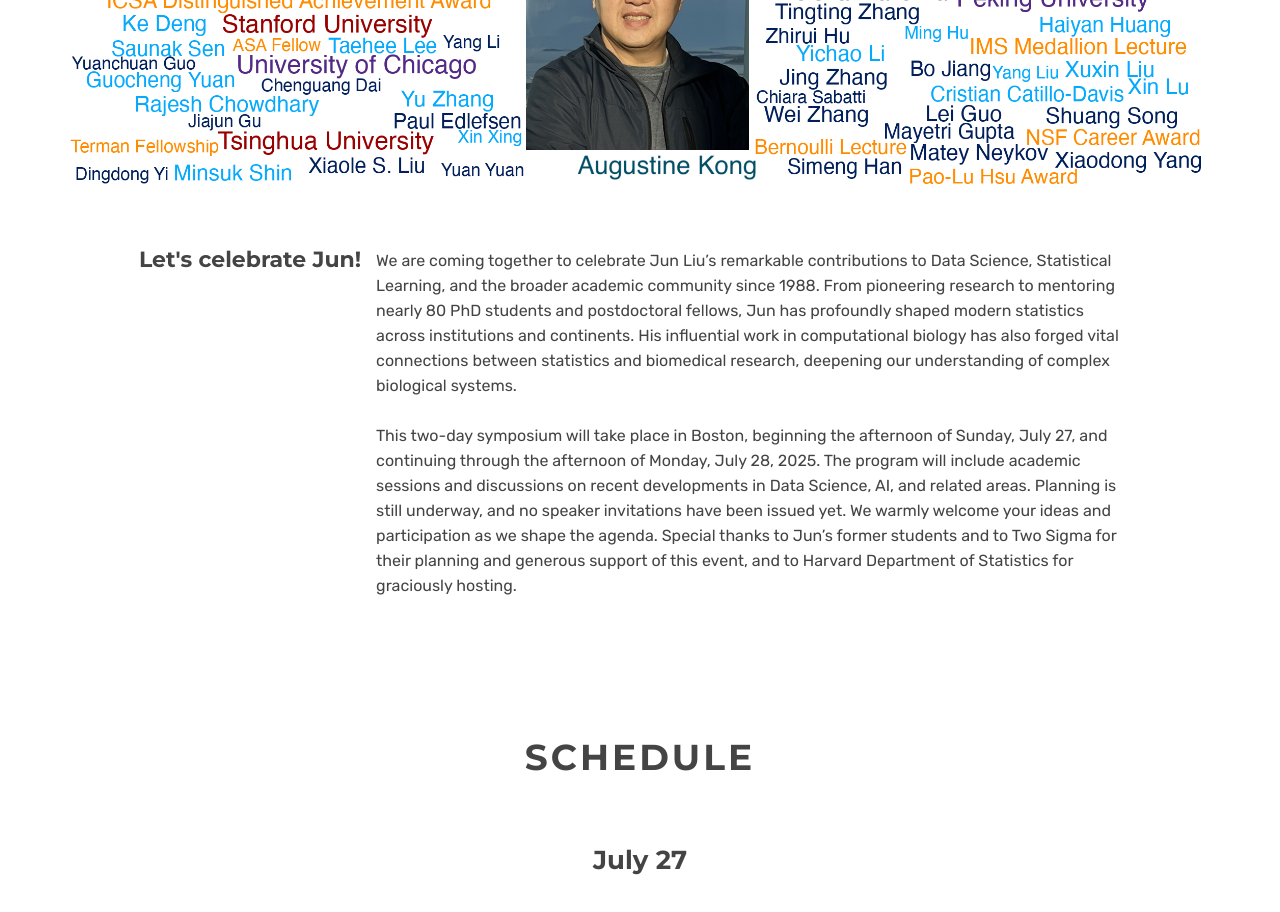
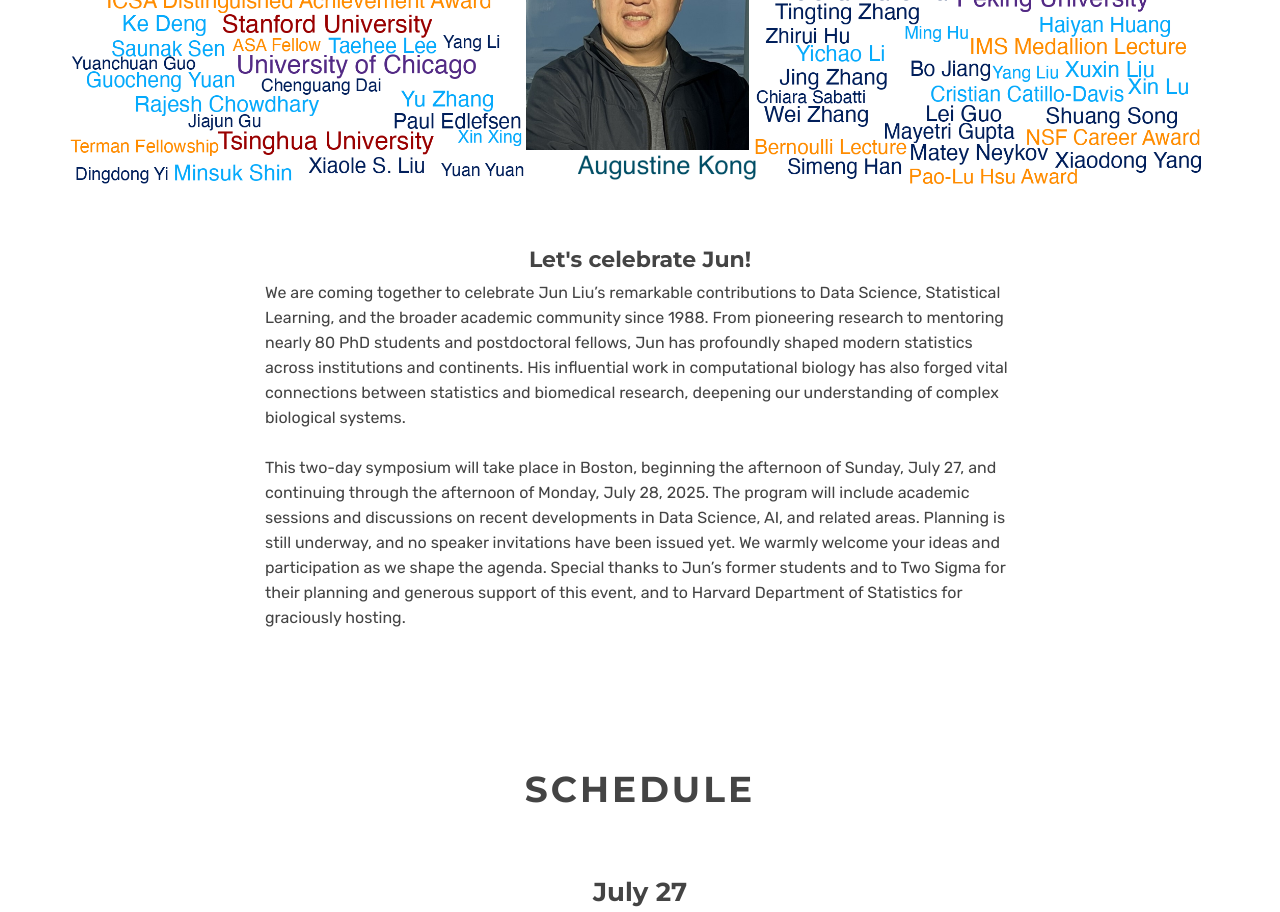
Before and after one commit to cccfran/junliu60, a Jekyll site: the page built from index.html, in a window 1280 px wide. Shown: the part 1026-1938 px from the top of the page. Built offline with Jekyll 4.4.1, drawn with Linux system fonts in a browser that asks for light colours; nearby versions of some CDN libraries; library files that are not in the unit come from our copies; grey boxes are pictures that could not be loaded.

Commit message:
change title position

```diff
--- a/index.html
+++ b/index.html
@@ -117,9 +117,13 @@
         </div>
         <div class="mb-40"></div>
         <div class="row justify-content-center">
-          <h4>
-              Let's celebrate Jun!
-          </h4>
+          <div class="col-md-8">
+            <div class="row justify-content-center">
+              <h4>
+                  Let's celebrate Jun!
+              </h4>
+            </div>
+          </div>
           <div class="col-md-8">
           <p class="lead">
             We are coming together to celebrate Jun Liu’s remarkable contributions to Data Science, Statistical Learning, and the broader academic community since 1988. From pioneering research to mentoring nearly 80 PhD students and postdoctoral fellows, Jun has profoundly shaped modern statistics across institutions and continents. His influential work in computational biology has also forged vital connections between statistics and biomedical research, deepening our understanding of complex biological systems.<br><br>This two-day symposium will take place in Boston, beginning the afternoon of Sunday, July 27, and continuing through the afternoon of Monday, July 28, 2025. The program will include academic sessions and discussions on recent developments in Data Science, AI, and related areas. Planning is still underway, and no speaker invitations have been issued yet. We warmly welcome your ideas and participation as we shape the agenda. Special thanks to Jun’s former students and to Two Sigma for their planning and generous support of this event, and to Harvard Department of Statistics for graciously hosting.
```
Also changed, not shown: 3 other files.
